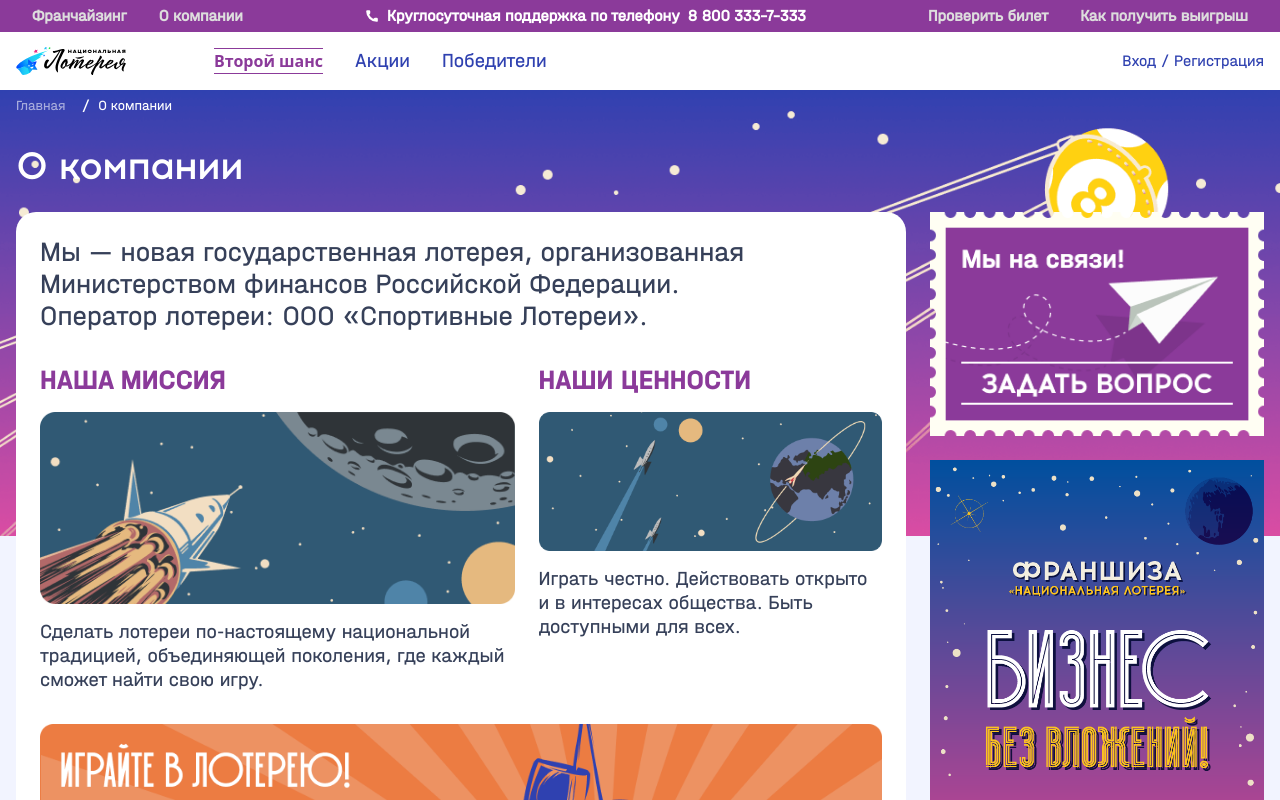
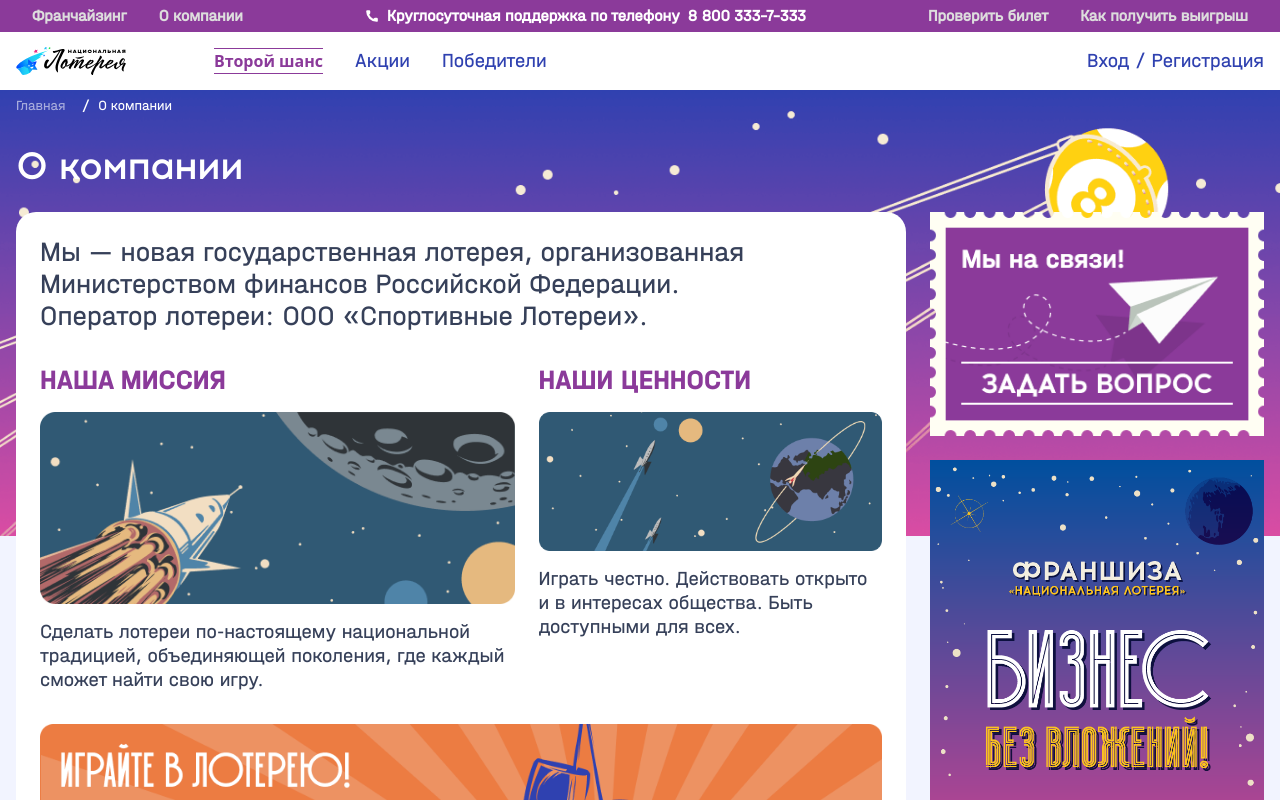
Before and after one commit to toutEstCool/n-loto, a Next.js app: page /about in a window 1280 px wide. Shown: the top 800 px of the page. Built offline with nearby package versions, Linux system fonts and the light colour scheme.

Commit message:
add modal registr

```diff
--- a/widgets/header/ui/lower-header.tsx
+++ b/widgets/header/ui/lower-header.tsx
@@ -74,7 +74,7 @@
           </div>
           {/* Right Section */}
           <div>
-            <ul className="text-[#2F41B0] font-HavalMittel-regular text-[14px] md:text-[16px] font-medium">
+            <ul className="text-[#2F41B0] font-HavalMittel-regular text-[14px] md:text-[20px] font-medium">
               <li>
                 <button>
                   <span>
```
